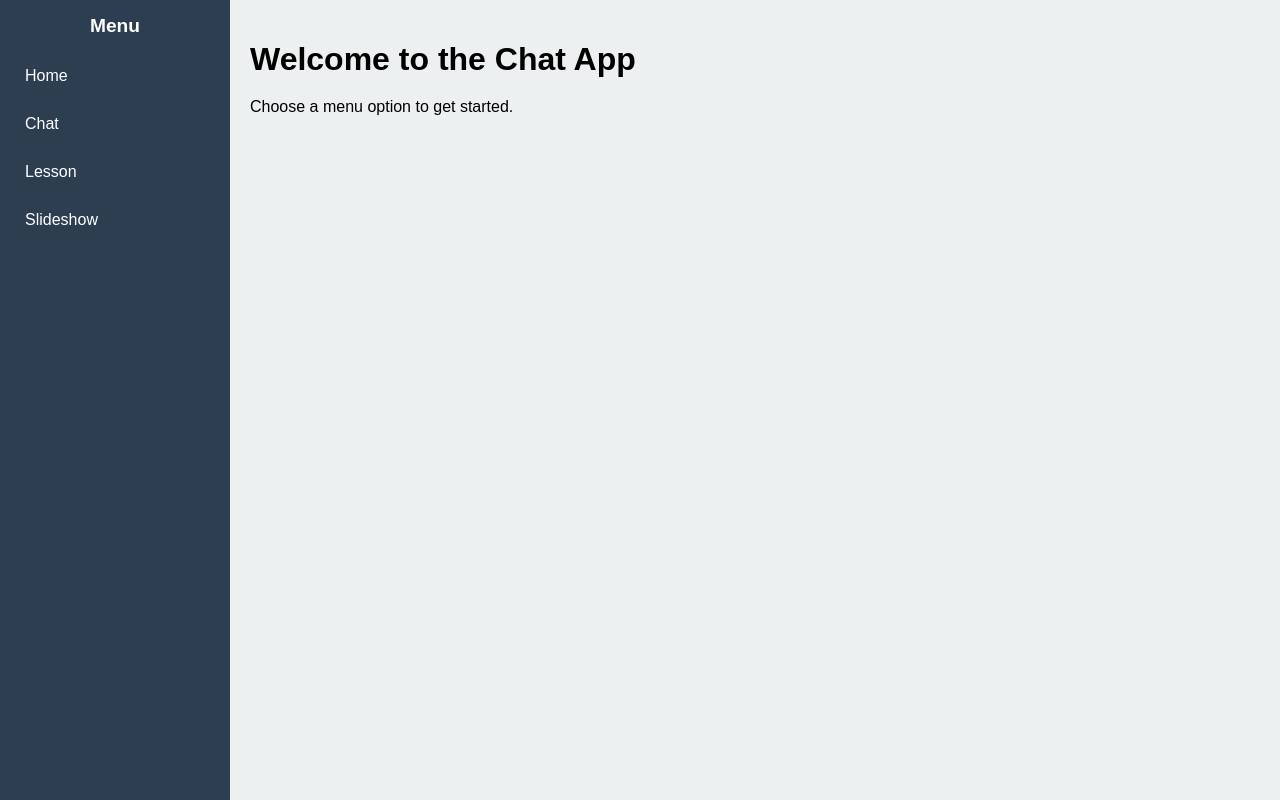
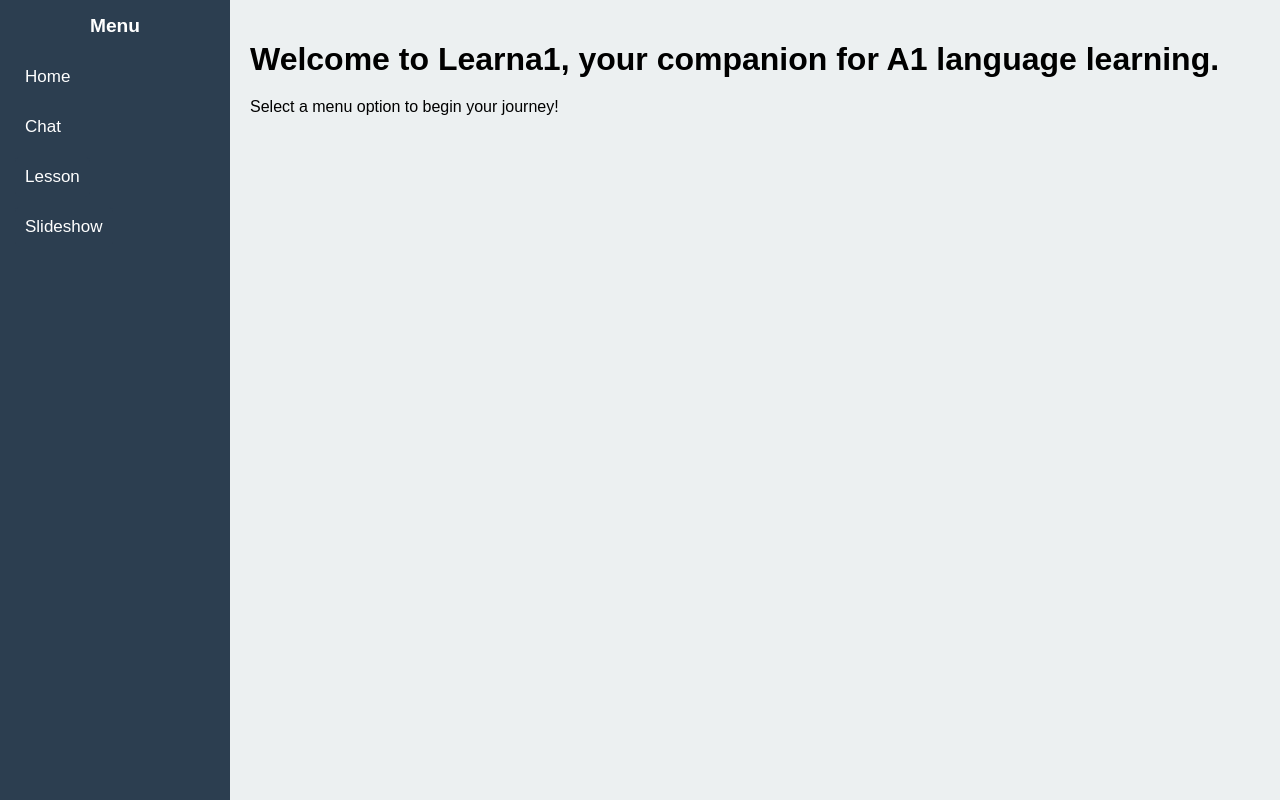
Before and after one commit to northwindapps/learna1ReactApp, a React (Create React App) app in the folder frontend/: page / in a window 1280 px wide. Built offline with nearby package versions, Linux system fonts and the light colour scheme.

Commit message:
popup in the menu

```diff
--- a/frontend/src/App.css
+++ b/frontend/src/App.css
@@ -33,6 +33,7 @@
   display: block;
   padding: 10px;
   border-radius: 5px;
+  font-size: 17px;
 }
 
 .sidebar ul li a:hover {
@@ -44,3 +45,65 @@
   padding: 20px;
   background-color: #ecf0f1;
 }
+
+.lesson-button {
+  color: white;
+  text-decoration: none;
+  display: block;
+  padding: 10px;
+  border-radius: 5px;
+  background-color: #2c3e50;
+  border: none;
+  cursor: pointer;
+  font-size: 17px;
+}
+
+.lesson-button:hover {
+  background-color: #34495e;
+}
+
+.popup {
+  position: fixed;
+  top: 0;
+  left: 0;
+  width: 100%;
+  height: 100%;
+  background-color: rgba(0, 0, 0, 0.5);
+  display: flex;
+  justify-content: center;
+  align-items: center;
+}
+
+.popup-content {
+  background: white;
+  padding: 20px;
+  border-radius: 10px;
+  text-align: center;
+  width: 300px;
+}
+
+.popup-content h3 {
+  margin-bottom: 15px;
+}
+
+.popup-content button {
+  margin: 5px;
+  padding: 10px 20px;
+  border: none;
+  border-radius: 5px;
+  cursor: pointer;
+  background-color: #2c3e50;
+  color: white;
+}
+
+.popup-content button:hover {
+  background-color: #34495e;
+}
+
+.close-button {
+  background-color: #e74c3c;
+}
+
+.close-button:hover {
+  background-color: #c0392b;
+}
--- a/frontend/src/App.js
+++ b/frontend/src/App.js
@@ -1,8 +1,20 @@
-import React from 'react';
-import { Link } from 'react-router-dom';
+import React, { useState } from 'react';
+import { Link, useNavigate } from 'react-router-dom';
 import './App.css'; // Import CSS file for styling
 
 const App = () => {
+  const [popupType, setPopupType] = useState(null); // To determine if it's for Lesson or Slideshow
+  const navigate = useNavigate();
+
+  const handlePopupClick = (type) => {
+    setPopupType(type); // Set popup type (Lesson or Slideshow)
+  };
+
+  const handleLanguageSelect = (language) => {
+    navigate(`/${popupType}/${language}`); // Navigate to the selected page and language
+    setPopupType(null); // Hide the popup
+  };
+
   return (
     <div className="app-container">
       <aside className="sidebar">
@@ -11,15 +23,25 @@ const App = () => {
           <ul>
             <li><Link to="/">Home</Link></li>
             <li><Link to="/chat">Chat</Link></li>
-            <li><Link to="/lesson">Lesson</Link></li>
-            <li><Link to="/slideshow">Slideshow</Link></li>
+            <li><button onClick={() => handlePopupClick('lesson')} className="lesson-button">Lesson</button></li>
+            <li><button onClick={() => handlePopupClick('slideshow')} className="lesson-button">Slideshow</button></li>
           </ul>
         </nav>
       </aside>
       <main className="content">
-        <h1>Welcome to the Chat App</h1>
-        <p>Choose a menu option to get started.</p>
+        <h1>Welcome to Learna1, your companion for A1 language learning.</h1>
+        <p>Select a menu option to begin your journey!</p>
       </main>
+      {popupType && (
+        <div className="popup">
+          <div className="popup-content">
+            <h3>Select Language for {popupType.charAt(0).toUpperCase() + popupType.slice(1)}</h3>
+            <button onClick={() => handleLanguageSelect('de')}>German</button>
+            <button onClick={() => handleLanguageSelect('fr')}>French</button>
+            <button onClick={() => setPopupType(null)} className="close-button">Cancel</button>
+          </div>
+        </div>
+      )}
     </div>
   );
 };
--- a/frontend/src/Slideshow.js
+++ b/frontend/src/Slideshow.js
@@ -98,7 +98,7 @@ const Slideshow = () => {
 
   return (
     <div className="slideshow-container">
-      <h1>German Vocabulary Slideshow</h1>
+      <h1>Vocabulary Slideshow</h1>
       {vocab.length > 0 ? (
         <div className="slide">
           <div className="word">{vocab[currentIndex].word} <button onClick={() => speakText(vocab[currentIndex].word)}>🔊</button></div>
--- a/frontend/src/index.js
+++ b/frontend/src/index.js
@@ -15,8 +15,10 @@ root.render(
       <Routes>
         <Route path="/" element={<App />} />
         <Route path="/chat" element={<Chat />} />
-        <Route path="/lesson" element={<Lesson />} />
-        <Route path="/slideshow" element={<Slideshow />} />
+        <Route path="/lesson/de" element={<Lesson />} />
+        <Route path="/slideshow/de" element={<Slideshow />} />
+        <Route path="/lesson/fr" element={<Lesson />} />
+        <Route path="/slideshow/fr" element={<Slideshow />} />
       </Routes>
     </BrowserRouter>
   </React.StrictMode>
```
